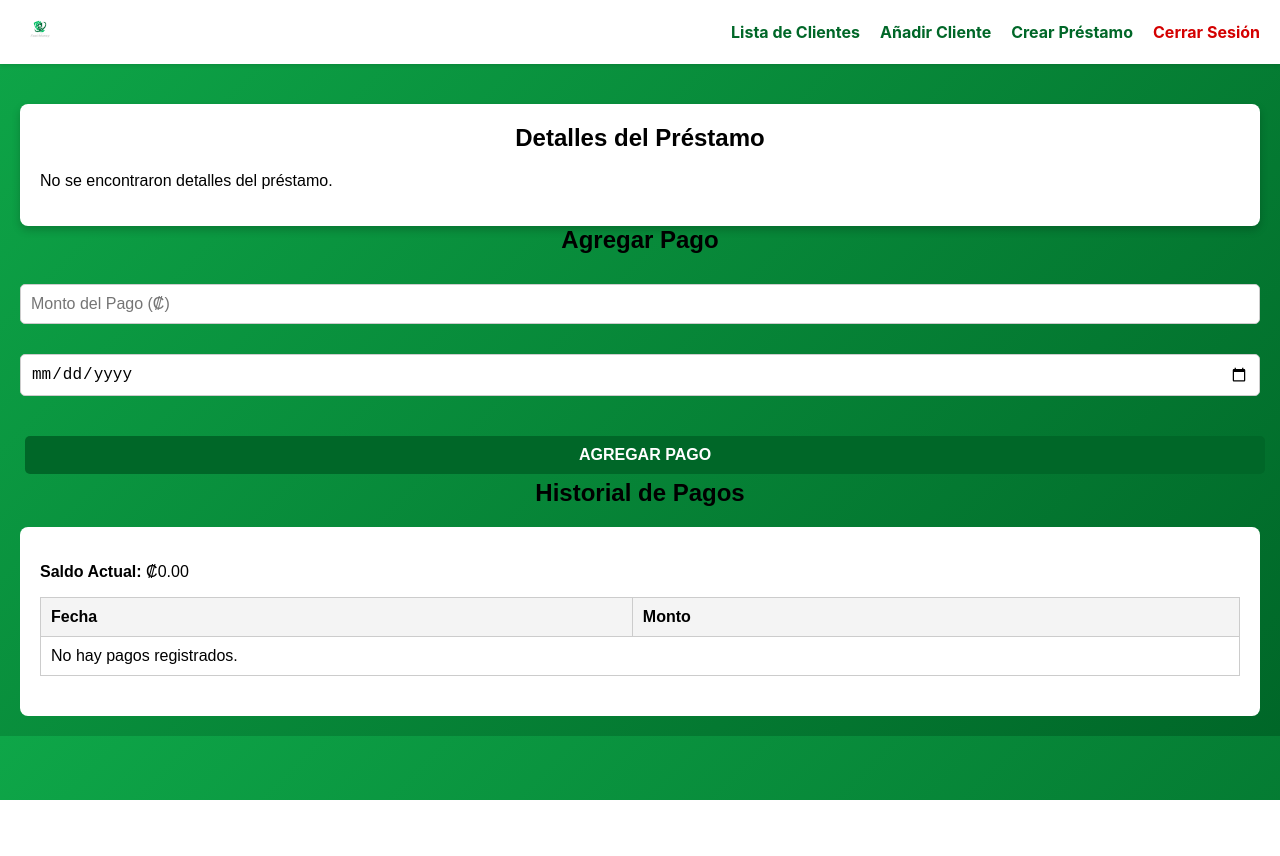
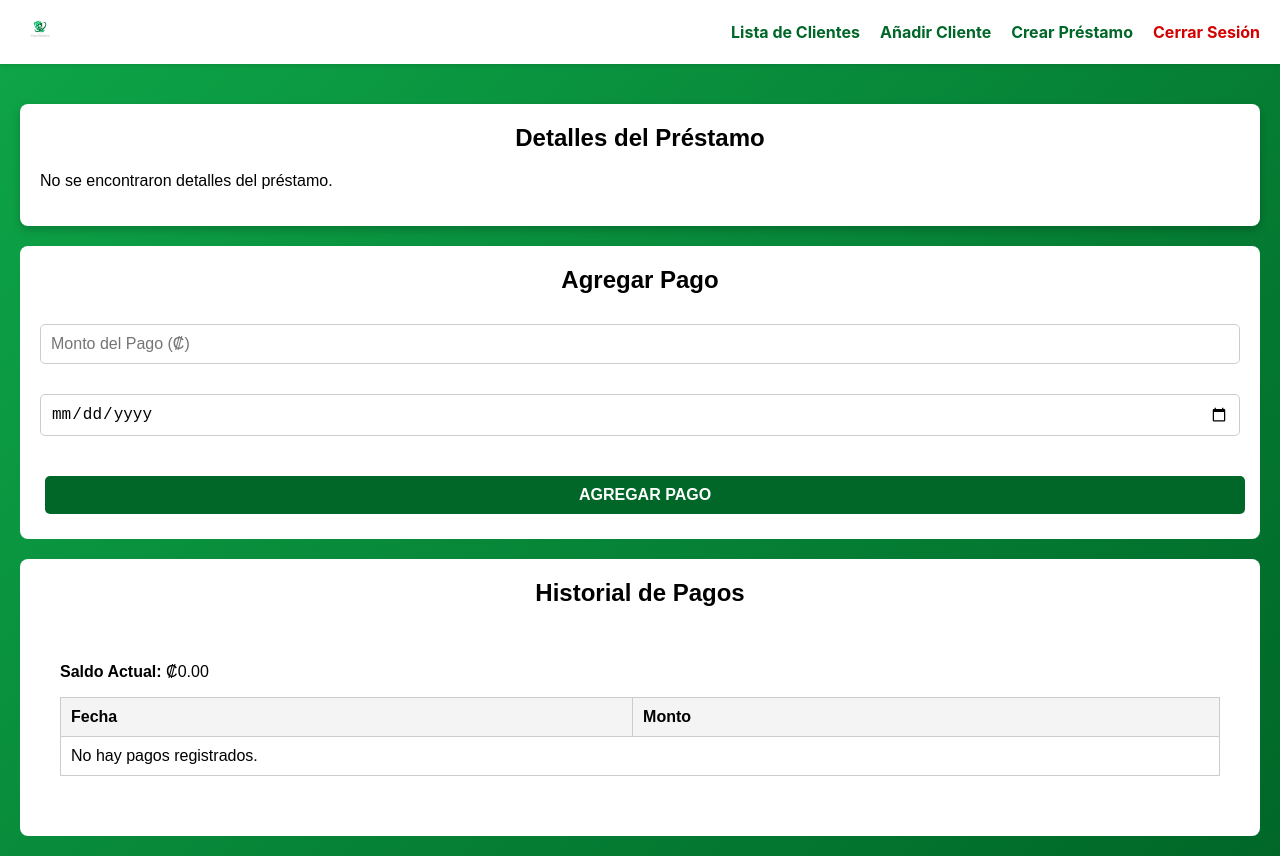
Before and after one commit to KadDev97/Prestamos, a React (Create React App) app in the folder prestamos/: page /client-loan/1 in a window 1280 px wide. Before the commit the page ends 800 px from the top, so only its background shows below. Built offline with nearby package versions, Linux system fonts and the light colour scheme.

Commit message:
Se actualiza el proyecto

```diff
--- a/prestamos/src/components/ClientLoan/index.jsx
+++ b/prestamos/src/components/ClientLoan/index.jsx
@@ -96,6 +96,7 @@ const ClientLoan = () => {
                       <p><strong>Cantidad de Cuotas:</strong> {loan.installments}</p>
                       <p><strong>Total del Préstamo:</strong> ₡{calculateTotalAmount().toFixed(2)}</p>
                       <p><strong>Monto por Cuota:</strong> ₡{calculateInstallmentAmount().toFixed(2)}</p>
+                      <p><strong>Interés Total:</strong> ₡{calculateTotalInterest().toFixed(2)}</p> {/* Nueva línea */}
                   </div>
                     ) : (
                         <p>No se encontraron detalles del préstamo.</p>
--- a/prestamos/src/components/ClientLoan/style.css
+++ b/prestamos/src/components/ClientLoan/style.css
@@ -33,7 +33,12 @@
     border-collapse: collapse;
     margin-bottom: 20px;
 }
-
+.payment-form{
+    background-color: #ffffff;
+        padding: 20px;
+        border-radius: 8px;
+        margin-top: 20px;
+}
 .client-loan-page table, th, td {
     border: 1px solid #ccc;
 }
@@ -77,7 +82,12 @@
     color: red;
     font-size: 14px;
 }
-
+.payment-history{
+    background-color: #ffffff;
+        padding: 20px;
+        border-radius: 8px;
+        margin-top: 20px;
+}
 /* Responsive styles */
 @media (max-width: 768px) {
     .client-loan-page table, th, td {
--- a/prestamos/src/components/FinancialReport/index.jsx
+++ b/prestamos/src/components/FinancialReport/index.jsx
@@ -36,23 +36,28 @@ const FinancialReport = () => {
         setPayments(storedPayments);
     }, []);
 
-    // Datos filtrados por rango de fechas
+    // Filtrar pagos por rango de fechas
     const filteredPayments = filterPaymentsByDateRange(payments, startDate, endDate);
 
-    // Cálculos financieros
+    // Calcular totales
     const totalClients = clients.length;
     const totalLoanAmount = loans.reduce((acc, loan) => acc + parseFloat(loan.amount), 0);
-    const totalPaid = filteredPayments.reduce((acc, payment) => acc + parseFloat(payment.amount), 0);
-    const outstandingAmount = totalLoanAmount - totalPaid;
 
-    const totalInterest = loans.reduce((acc, loan) => acc + ((parseFloat(loan.amount) * parseFloat(loan.interest) / 100) * parseInt(loan.installments)), 0);
-    const totalInterestEarned = filteredPayments.reduce((acc, payment) => acc + (parseFloat(payment.amount) - (parseFloat(payment.amount) * parseFloat(loans.find(loan => loan.clientId === payment.clientId).interest) / 100)), 0);
+    // Total de todos los pagos
+    const totalPaid = payments.reduce((acc, payment) => acc + parseFloat(payment.amount), 0);
+    // Calcular el interés total de todos los préstamos
+    const totalInterest = loans.reduce((acc, loan) => {
+    return acc + ((parseFloat(loan.amount) * parseFloat(loan.interest) / 100) * parseInt(loan.installments));
+     }, 0);
+   // Monto pendiente basado en el total de préstamos, los intereses y el total de pagos realizados
+    const outstandingAmount = (totalLoanAmount + totalInterest) - totalPaid;
+
 
     const dataBar = {
         labels: ['Total Préstamos', 'Monto Pagado', 'Monto Pendiente', 'Ganancia Intereses'],
         datasets: [{
             label: 'Resumen Financiero',
-            data: [totalLoanAmount, totalPaid, outstandingAmount, totalInterestEarned],
+            data: [totalLoanAmount, totalPaid, outstandingAmount, totalInterest],
             backgroundColor: ['#4e73df', '#1cc88a', '#36b9cc', '#e74a3b'],
         }]
     };
@@ -60,20 +65,19 @@ const FinancialReport = () => {
     const dataPie = {
         labels: ['Monto Pagado en Intereses', 'Monto Pagado en Capital'],
         datasets: [{
-            data: [totalInterestEarned, totalPaid - totalInterestEarned],
+            data: [totalInterest, totalPaid - totalInterest],
             backgroundColor: ['#ff6384', '#36a2eb'],
         }]
     };
 
+    // Opciones para los gráficos
     const optionsBar = {
         responsive: true,
         plugins: {
             legend: {
                 position: 'top',
                 labels: {
-                    font: {
-                        size: 14
-                    }
+                    font: { size: 14 }
                 }
             },
             tooltip: {
@@ -83,26 +87,8 @@ const FinancialReport = () => {
             }
         },
         scales: {
-            x: {
-                grid: {
-                    color: '#e0e0e0'
-                },
-                ticks: {
-                    font: {
-                        size: 14
-                    }
-                }
-            },
-            y: {
-                grid: {
-                    color: '#e0e0e0'
-                },
-                ticks: {
-                    font: {
-                        size: 14
-                    }
-                }
-            }
+            x: { grid: { color: '#e0e0e0' }, ticks: { font: { size: 14 } } },
+            y: { grid: { color: '#e0e0e0' }, ticks: { font: { size: 14 } } }
         }
     };
 
@@ -112,9 +98,7 @@ const FinancialReport = () => {
             legend: {
                 position: 'top',
                 labels: {
-                    font: {
-                        size: 14
-                    }
+                    font: { size: 14 }
                 }
             },
             tooltip: {
@@ -166,7 +150,7 @@ const FinancialReport = () => {
                     </div>
                     <div className="card">
                         <h3>Ganancia de Intereses</h3>
-                        <p>{formatCurrency(totalInterestEarned)}</p>
+                        <p>{formatCurrency(totalInterest)}</p>
                     </div>
                 </div>
                 <div className="charts">
```
Lines whose indentation alone changed are shown as unchanged.
